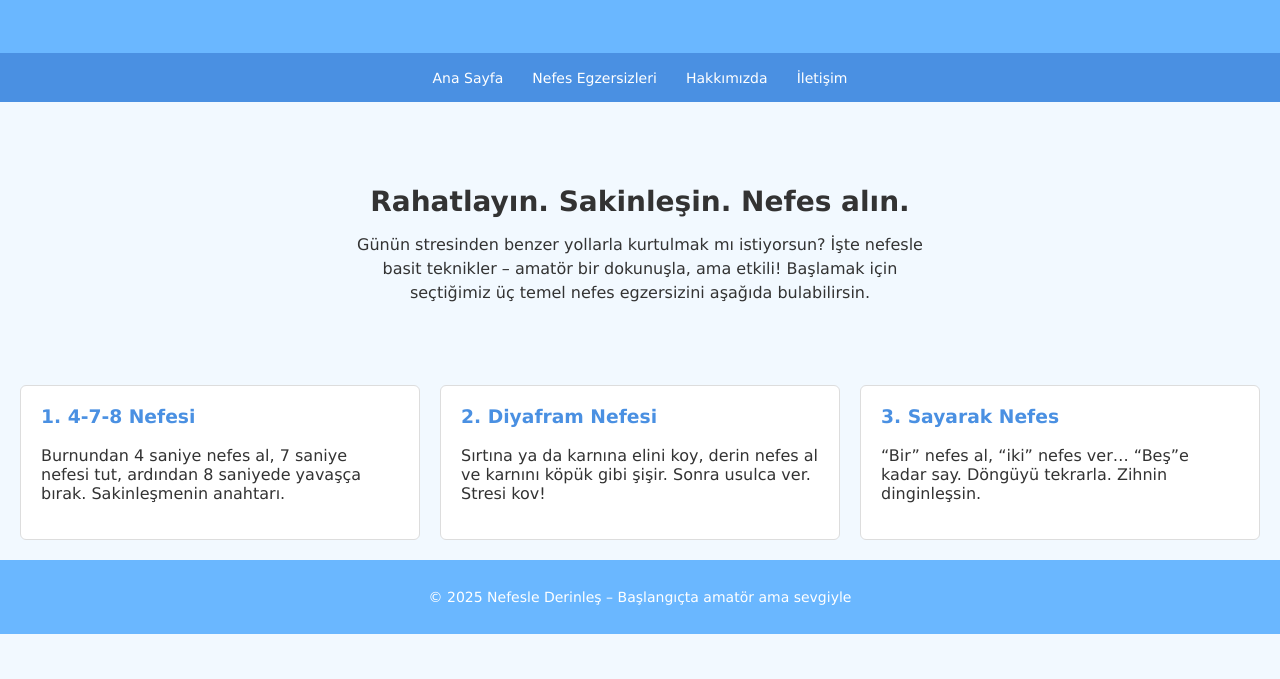
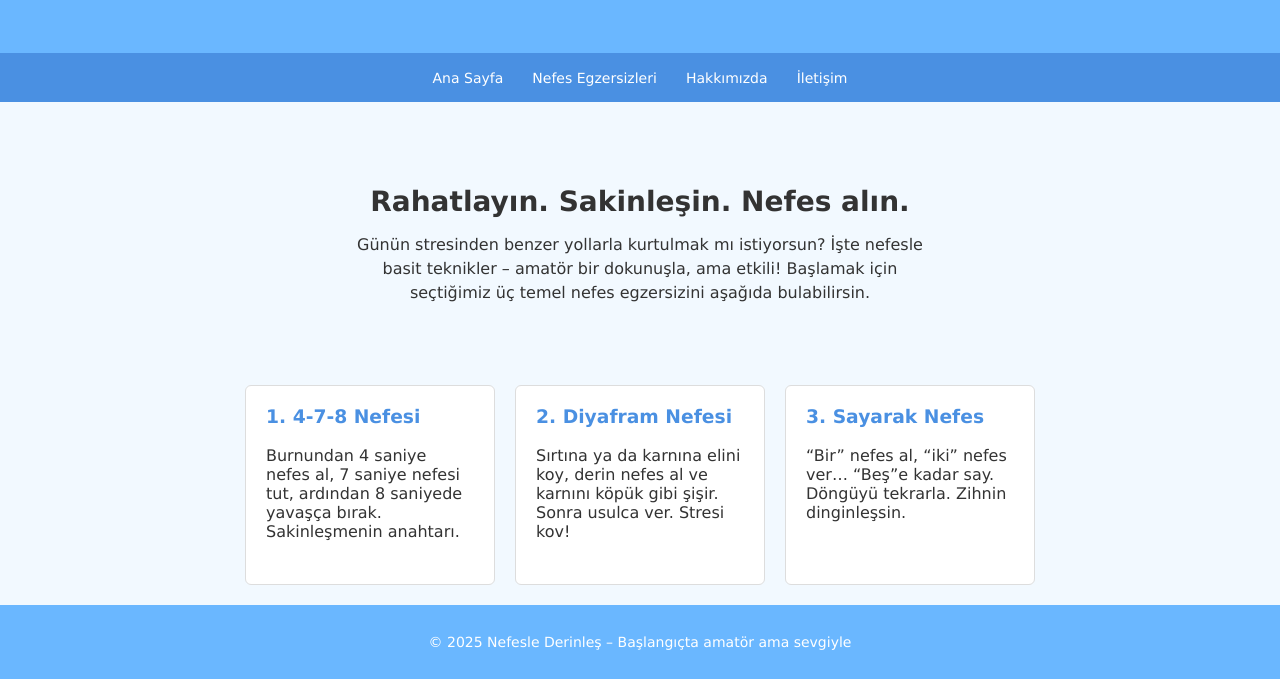
Before and after one commit to mevhatem/Ortak-Calisma-Alani, a plain HTML site: page index.html in a window 1280 px wide. Shown: the part 143-822 px from the top of the page. Before the commit the page ends 800 px from the top, so only its background shows below. Drawn offline with Linux system fonts and the light colour scheme.

Commit message:
Update index.html

```diff
--- a/index.html
+++ b/index.html
@@ -4,7 +4,7 @@
     <meta charset="UTF-8">
     <title>Nefesle Derinleş – Hoş geldiniz!</title>
     <style>
-        /* Temel tarzlar – amatör ama şık olsun :) */
+        /* Genel stiller */
         body {
             margin: 0;
             padding: 0;
@@ -12,56 +12,71 @@
             font-family: Verdana, sans-serif;
             color: #333;
         }
+
         header {
             background-color: #6ab7ff;
             color: white;
             text-align: center;
             padding: 40px 10px;
         }
+
         nav {
             background-color: #4a90e2;
             padding: 15px;
             text-align: center;
         }
+
         nav a {
             color: white;
             margin: 0 12px;
             text-decoration: none;
             font-size: 14px;
         }
+
         nav a:hover {
             text-decoration: underline;
         }
+
         .hero {
             padding: 60px 20px;
             text-align: center;
         }
+
         .hero h2 {
             font-size: 28px;
             margin-bottom: 15px;
         }
+
         .hero p {
             font-size: 16px;
             line-height: 1.5;
             max-width: 600px;
             margin: 0 auto;
         }
+
         .exercises {
             display: grid;
             grid-template-columns: 1fr; /* Telefon ekranı: kutular alt alta */
             gap: 20px;
             padding: 20px;
+            justify-content: center; /* kutuları ortala */
         }
+
         .exercise-box {
             background-color: white;
             border: 1px solid #ddd;
             padding: 20px;
             border-radius: 6px;
+            width: 250px;   /* genişlik */
+            height: 200px;  /* yükseklik */
+            box-sizing: border-box; /* padding genişlikten düşmesin */
         }
+
         .exercise-box h3 {
             margin-top: 0;
             color: #4a90e2;
         }
+
         footer {
             background-color: #6ab7ff;
             color: white;
@@ -73,14 +88,14 @@
         /* Tablet ekranı: 2 sütun */
         @media (min-width: 600px) {
             .exercises {
-                grid-template-columns: repeat(2, 1fr);
+                grid-template-columns: repeat(2, 250px);
             }
         }
 
         /* Bilgisayar ekranı: 3 sütun */
         @media (min-width: 900px) {
             .exercises {
-                grid-template-columns: repeat(3, 1fr);
+                grid-template-columns: repeat(3, 250px);
             }
         }
     </style>
```
